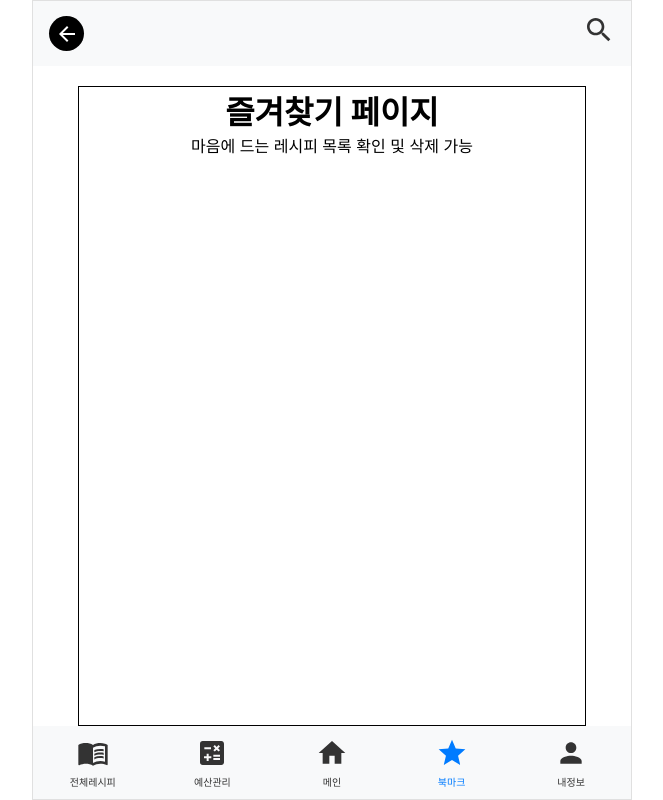
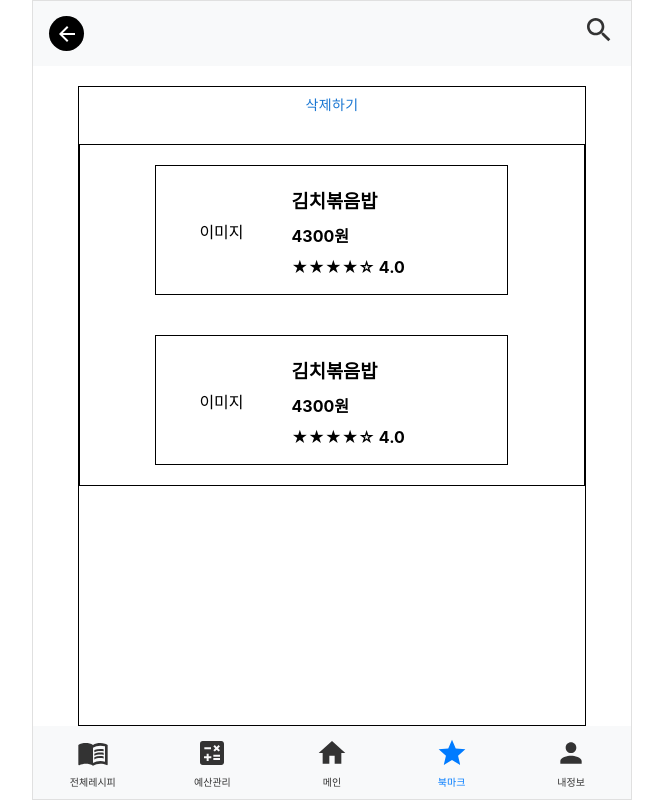
Before and after one commit to devRonPark/costcook-frontend, a React (Create React App) app: page /favorite in a window 1280 px wide. Shown: the whole page, without its empty margins (308-971 px from the left). Built offline with nearby package versions, Linux system fonts and the light colour scheme.

Commit message:
Feat : 북마크 페이지 디자인

```diff
--- a/src/pages/FavoritePage.jsx
+++ b/src/pages/FavoritePage.jsx
@@ -1,10 +1,107 @@
+import styled from 'styled-components';
+import { Button, Checkbox } from '@mui/material';
+import { useState } from 'react';
 import Layout from '../components/layout/Layout';
+import RoundedButton from '../components/common/Button/RoundedButton';
 
-const FavoritePage = () => (
-  <Layout>
-    <h1>즐겨찾기 페이지</h1>
-    <p>마음에 드는 레시피 목록 확인 및 삭제 가능</p>
-  </Layout>
-);
+const FavoritePage = () => {
+  const [isDeleteStatus, setIsDeleteStatus] = useState(false);
+
+  const toggleDeleteStatus = () => {
+    setIsDeleteStatus((prev) => !prev); // 삭제 상태 토글
+  };
+  return (
+    <Layout>
+      <Button onClick={toggleDeleteStatus}>
+        {isDeleteStatus ? '취소' : '삭제하기'}
+      </Button>
+      <DataContainer>
+        <DataBoxContainer>
+          {isDeleteStatus && <CheckBox />}
+          <DataBox>
+            <ImageBox>이미지</ImageBox>
+            <TextBox>
+              <TitleText>김치볶음밥</TitleText>
+              <PriceText>4300원</PriceText>
+              <StarText>★★★★☆ 4.0</StarText>
+            </TextBox>
+          </DataBox>
+        </DataBoxContainer>
+
+        <DataBoxContainer>
+          {isDeleteStatus && <CheckBox />}
+          <DataBox>
+            <ImageBox>이미지</ImageBox>
+            <TextBox>
+              <TitleText>김치볶음밥</TitleText>
+              <PriceText>4300원</PriceText>
+              <StarText>★★★★☆ 4.0</StarText>
+            </TextBox>
+          </DataBox>
+        </DataBoxContainer>
+      </DataContainer>
+      {isDeleteStatus && (
+        <RoundedButton text="삭제하기" backgroundColor="red" />
+      )}
+    </Layout>
+  );
+};
 
 export default FavoritePage;
+
+// 구현할때 고려사항
+
+// 한개라도 Data가 있으면 Height를 690으로 고정시키기
+const DataContainer = styled.div`
+  margin: 20px 0px;
+  width: 100%;
+  display: flex;
+  align-items: center;
+  flex-direction: column;
+  justify-content: space-between;
+  border: 1px solid black;
+`;
+
+const DataBoxContainer = styled.div`
+  width: 100%;
+  display: flex;
+  flex-direction: row;
+  align-items: center;
+  justify-content: center;
+`;
+
+const DataBox = styled.div`
+  margin: 20px 0px;
+  width: 70%;
+  height: 130px;
+  display: flex;
+  flex-direction: row;
+  border: 1px solid black;
+`;
+
+const CheckBox = styled(Checkbox)`
+  width: 50px;
+`;
+
+const ImageBox = styled.div`
+  width: 130px;
+  height: 130px;
+  display: flex;
+  align-items: center;
+  justify-content: center;
+`;
+
+const TextBox = styled.div`
+  padding: 10px 5px;
+`;
+
+const TitleText = styled.h3`
+  margin: 10px 0px;
+`;
+const PriceText = styled.h4`
+  margin: 10px 0px;
+`;
+
+const StarText = styled.h4`
+  margin: 10px 0px;
+`;
```
